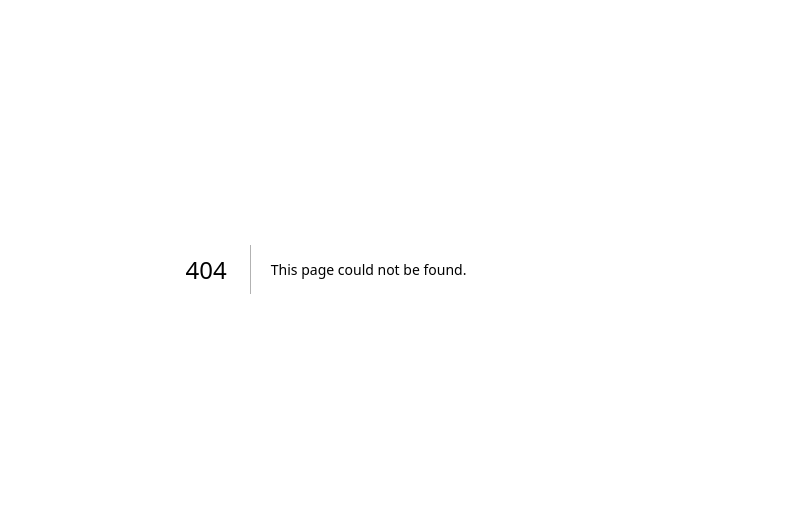
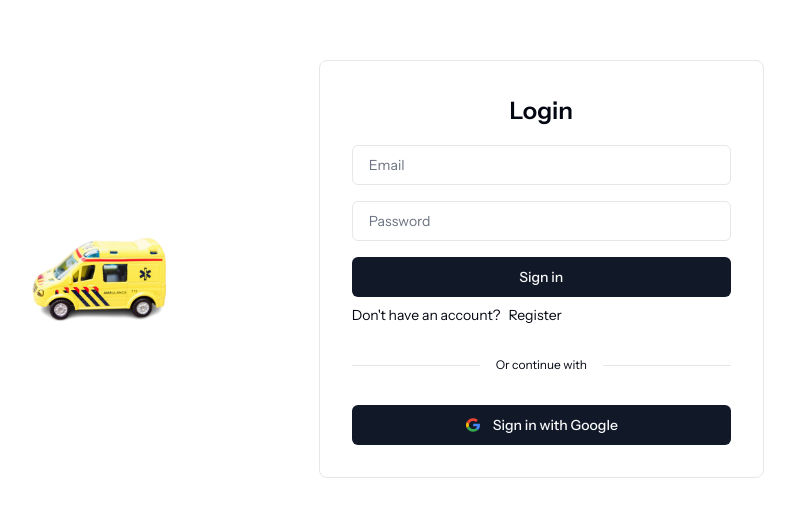
Before and after one commit to nikolasdevs/carefinder, a Next.js app: page /user/login in a window 1280 px wide. Before the commit this address had no page. Shown: the part 131-648 px from the top of the page, without its empty margins (314-1109 px from the left). Built offline with nearby package versions, Linux system fonts and the light colour scheme; no server answers.

Commit message:
user login fixed

```diff
--- /dev/null
+++ b/app/user/login/page.tsx
@@ -0,0 +1,176 @@
+"use client";
+
+import Image from "next/image";
+import Link from "next/link";
+import React, { useEffect, useState } from "react";
+import googleLogo from "../../../public/google.svg";
+import { useAuth } from "@/store";
+import { useRouter } from "next/navigation";
+
+import {
+  GoogleAuthProvider,
+  onAuthStateChanged,
+  signInWithPopup,
+  User,
+} from "firebase/auth";
+
+import { Input } from "@/components/ui/input";
+import { Button } from "@/components/ui/button";
+import { FormProvider, useForm } from "react-hook-form";
+import { zodResolver } from "@hookform/resolvers/zod";
+import authImg from "../../../public/heroImg.png";
+
+import {
+  FormField,
+  FormItem,
+  FormControl,
+  FormMessage,
+} from "@/components/ui/form";
+import { loginSchema } from "@/utils/validationSchema";
+import { z } from "zod";
+import { auth } from "@/app/firebase/config";
+import { getErrorMessage } from "@/utils/errorHandler";
+
+type LoginFormInputs = z.infer<typeof loginSchema>;
+
+const Login = () => {
+  const { Signin, error, message } = useAuth((state) => ({
+    Signin: state.Signin,
+    error: state.error,
+    message: state.message,
+  }));
+  const [user, setUser] = useState<null | User>(null);
+  const router = useRouter();
+
+  const methods = useForm<LoginFormInputs>({
+    resolver: zodResolver(loginSchema),
+  });
+
+  const {
+    handleSubmit,
+    register,
+    formState: { errors, isSubmitting },
+  } = methods;
+
+  const handleGoogle = async (e: { preventDefault: () => void }) => {
+    e.preventDefault();
+    const provider = new GoogleAuthProvider();
+    try {
+      await signInWithPopup(auth, provider);
+      alert("Sign in successful!");
+      router.push("/user");
+    } catch (error) {
+      console.error("Error signing in with Google:", error);
+      alert("Error signing in with Google.");
+    }
+  };
+
+  useEffect(() => {
+    const unsubscribe = onAuthStateChanged(auth, (user) => {
+      if (user) {
+        setUser(user);
+        router.push("/user");
+      } else {
+        setUser(null);
+      }
+    });
+
+    return () => unsubscribe();
+  }, [router]);
+
+  const onSubmit = async (data: LoginFormInputs) => {
+    try {
+      await Signin(data.email, data.password, "");
+      router.push("/user");
+    } catch (e) {
+      const errorMessage = getErrorMessage(e);
+      console.error("Sign in failed:", errorMessage);
+      alert("Sign in failed: " + errorMessage);
+    }
+  };
+
+  return (
+    <>
+      <div className="w-full flex md:flex-row flex-col items-center justify-center h-screen  md:gap-1">
+        <div className="hidden md:flex flex-col md:w-1/3 items-center justify-center h-auto px-8 ">
+          <Image src={authImg} alt="hospital vehicle " />
+        </div>
+
+        <div className="flex flex-col md:max-w-1/2 items-center justify-center h-auto px-8 border rounded-lg  py-8">
+          <div className="mb-4">
+            <h1 className="text-[1.5rem] font-semibold">Login</h1>
+          </div>
+          <FormProvider {...methods}>
+            <form
+              className="flex flex-col gap-4 w-full"
+              onSubmit={handleSubmit(onSubmit)}
+            >
+              <FormField
+                control={methods.control}
+                name="email"
+                render={({ field }: { field: any }) => (
+                  <FormItem>
+                    <FormControl>
+                      <Input placeholder="Email" {...field} />
+                    </FormControl>
+                    <FormMessage>{errors.email?.message}</FormMessage>
+                  </FormItem>
+                )}
+              />
+              <FormField
+                control={methods.control}
+                name="password"
+                render={({ field }: { field: any }) => (
+                  <FormItem>
+                    <FormControl>
+                      <Input
+                        type="password"
+                        placeholder="Password"
+                        {...field}
+                      />
+                    </FormControl>
+                    <FormMessage>{errors.password?.message}</FormMessage>
+                  </FormItem>
+                )}
+              />
+              <Button
+                type="submit"
+                className="auth-btn"
+                disabled={isSubmitting}
+              >
+                Sign in
+              </Button>
+              {error && <p className="text-danger">{error}</p>}
+              {message && <p className="text-success">{message}</p>}
+            </form>
+          </FormProvider>
+          <div className="flex mt-2 gap-2 items-center text-sm w-full">
+            <p>Don&apos;t have an account?</p>
+            <Link
+              href="/user/register"
+              className="text-primary-dark hover:font-medium"
+            >
+              Register
+            </Link>
+          </div>
+          <div className="md:my-8 my-6 before:mr-4 before:w-32 before:h-[.7px] before:bg-gray-200 after:w-32 after:h-[.7px] after:bg-gray-200 flex items-center justify-center after:ml-4 text-xs w-full">
+            Or continue with
+          </div>
+          <Button className="flex gap-3 w-full" onClick={handleGoogle}>
+            <span>
+              <Image
+                src={googleLogo}
+                width={16}
+                height={16}
+                alt="google logo"
+              />
+            </span>
+            Sign in with Google
+          </Button>
+        </div>
+      </div>
+    </>
+  );
+};
+
+export default Login;
--- a/app/user/register/page.tsx
+++ b/app/user/register/page.tsx
@@ -157,12 +157,15 @@ const Register = () => {
         </FormProvider>
         <div className="flex mt-2 gap-2 items-center text-sm w-full">
           <p>Already have an account?</p>
-          <Link href="/login" className="text-primary-dark hover:font-medium">
+          <Link
+            href="/user/login"
+            className="text-primary-dark hover:font-medium"
+          >
             Login
           </Link>
         </div>
         <div className="md:my-8 my-6 before:mr-4 before:w-32 before:h-[.7px] before:bg-gray-200 after:w-32 after:h-[.7px] after:bg-gray-200 flex items-center justify-center after:ml-4 text-sm w-full">
-          OR CONTINUE WITH
+          Or continue with
         </div>
         <Button className="flex gap-3 w-full" onClick={handleGoogle}>
           <span>
```
